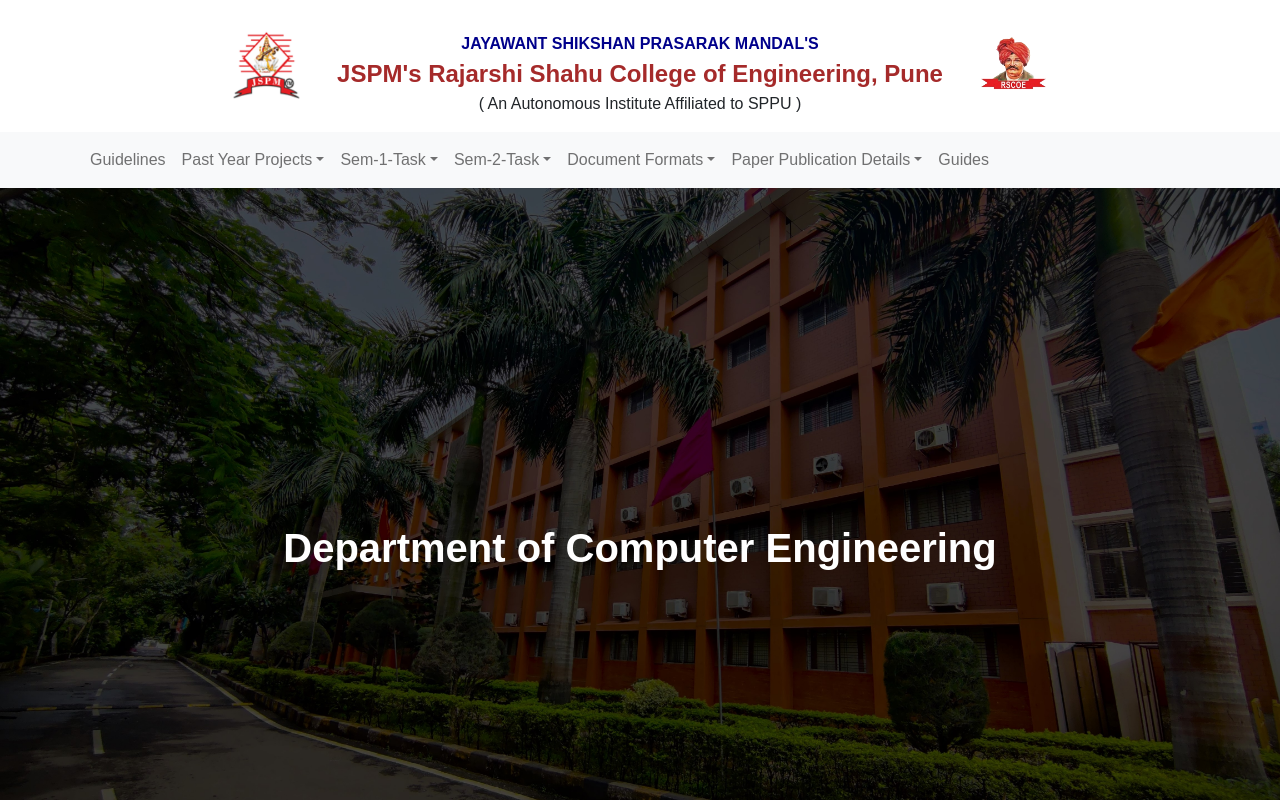
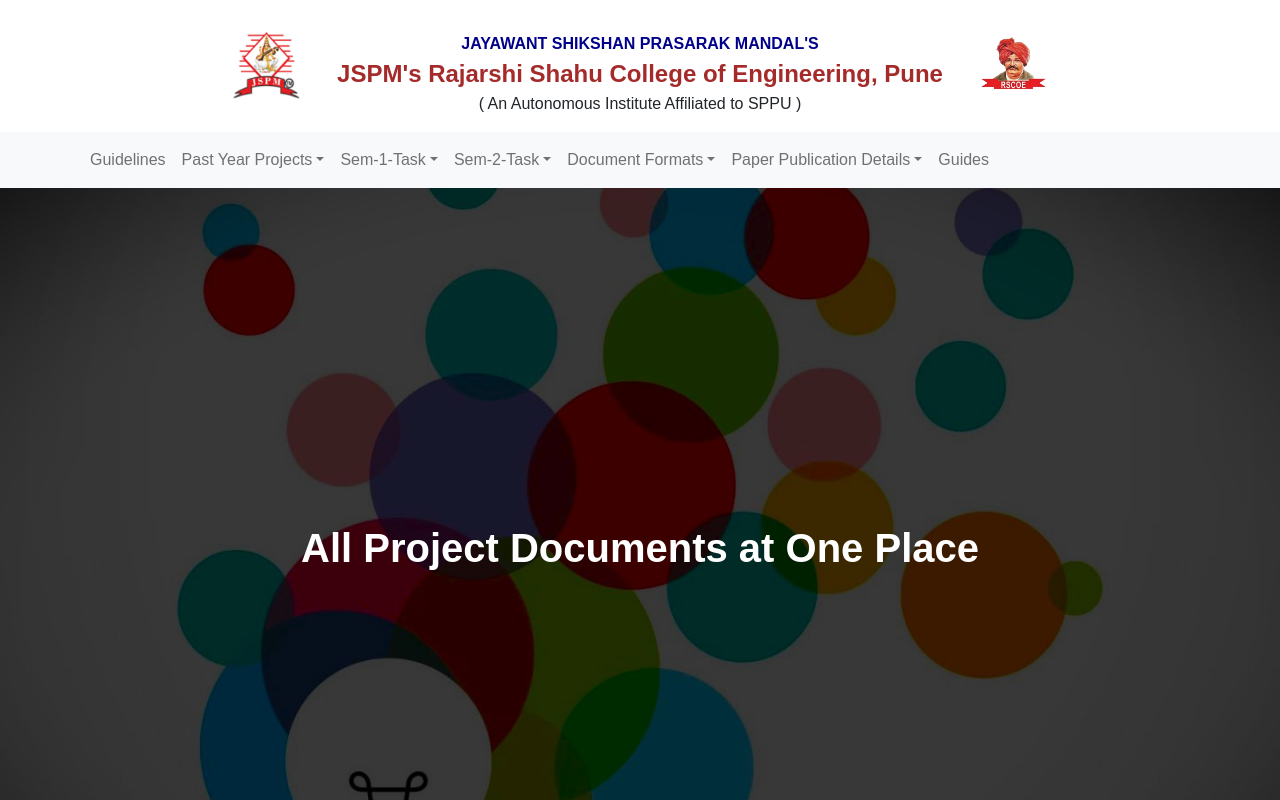
Before and after one commit to abhishekrd/collegeProject, a React (Create React App) app: page / in a window 1280 px wide. Shown: the top 800 px of the page. Built offline with nearby package versions, Linux system fonts and the light colour scheme.

Commit message:
some changes

```diff
--- a/src/components/Home.js
+++ b/src/components/Home.js
@@ -3,7 +3,7 @@ import React from 'react'
 const Home = () => {
   return (
     <div className='home-div'>
-        <p> Department of Computer Engineering </p>
+        <p> All Project Documents at One Place </p>
     </div>
   )
 }
```
Also changed, not shown: public/images/rscoe.jpg, public/images/rscoeold.jpg (added).
